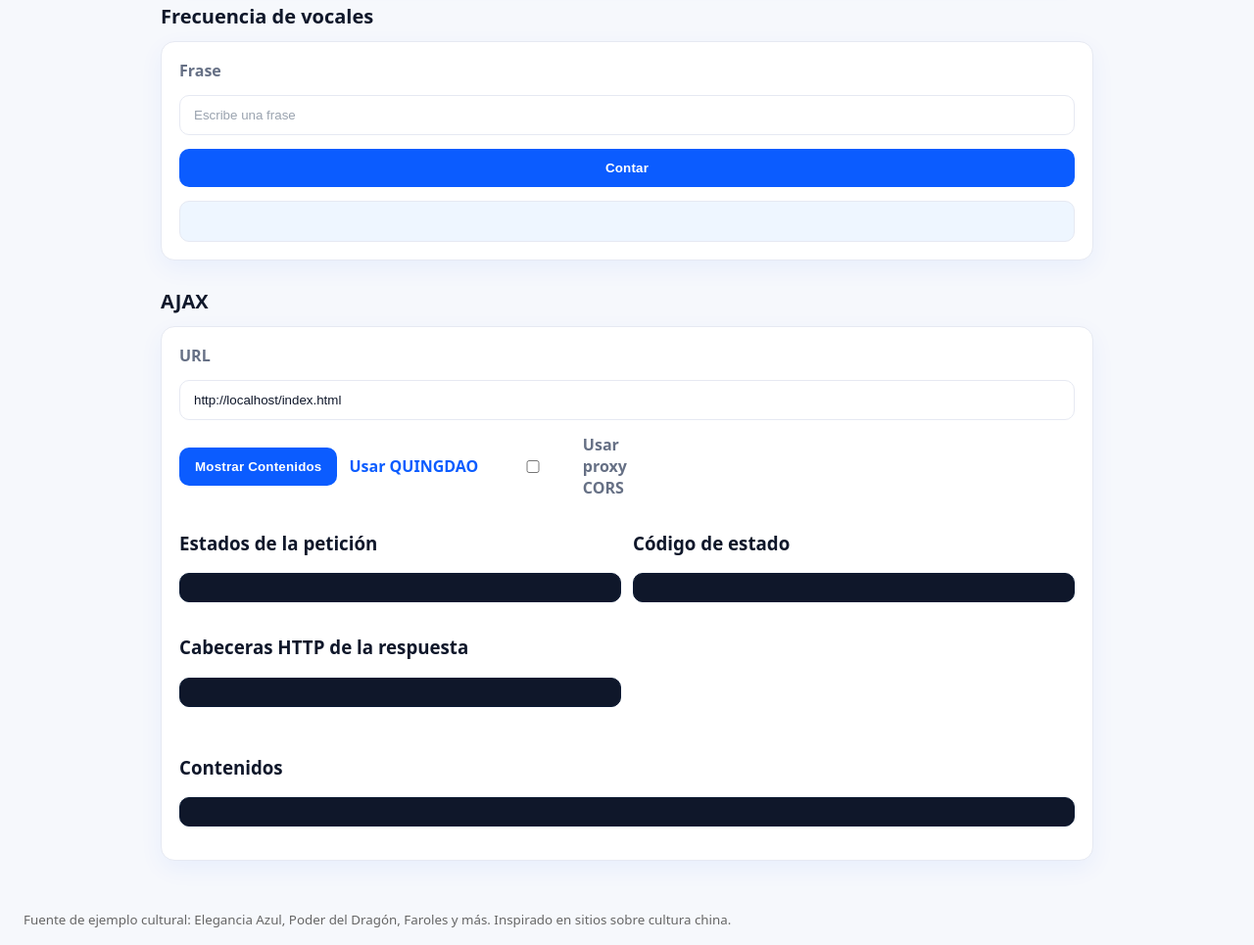
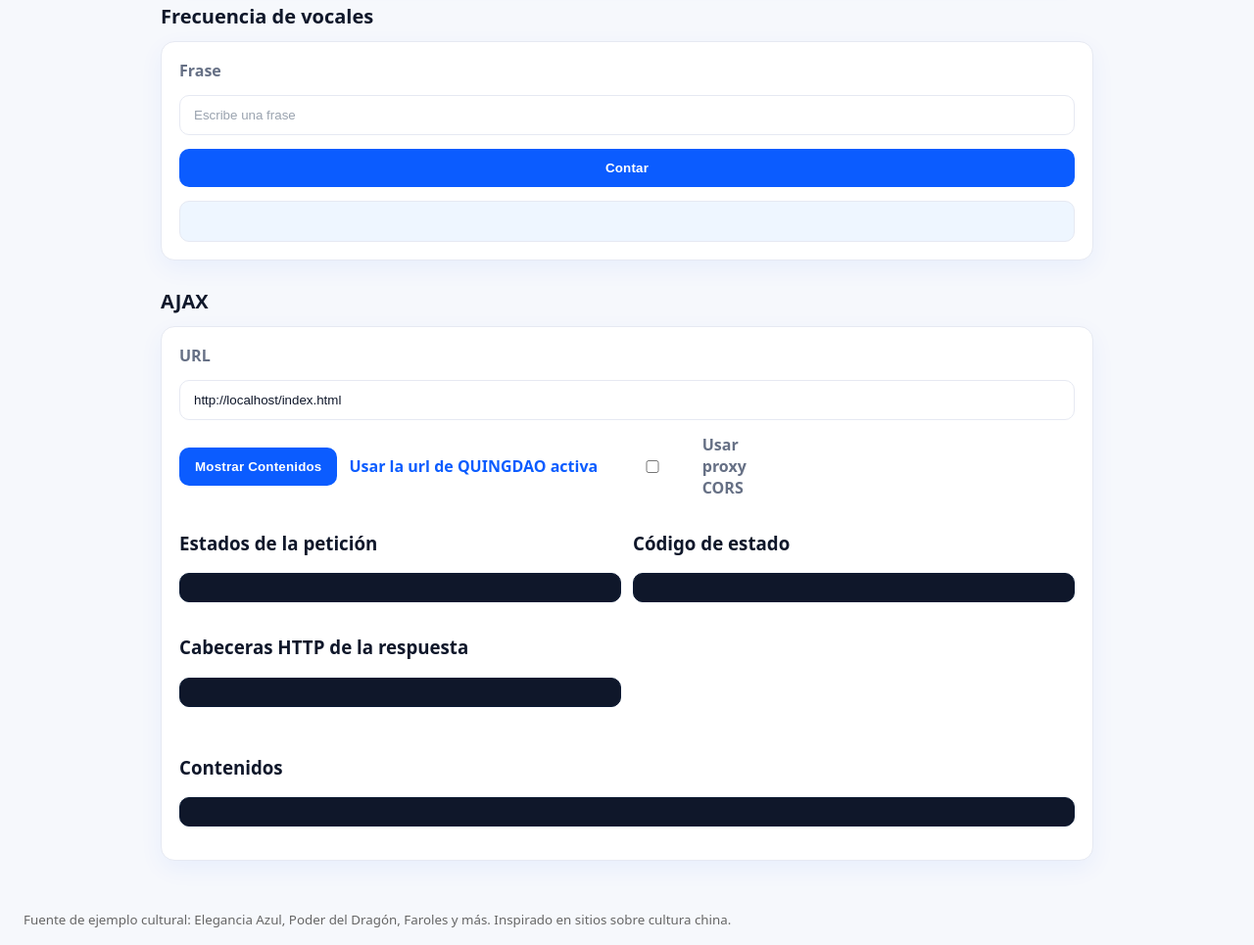
Before and after one commit to atomixon49/JS-AJAX-ACT-II, a plain HTML site: page index.html in a window 1280 px wide. Shown: the part 991-1956 px from the top of the page at 98% size. Drawn offline with Linux system fonts and the light colour scheme.

Commit message:
cambio-boton

```diff
--- a/index.html
+++ b/index.html
@@ -66,7 +66,7 @@
         <input id="ajax-url" type="url" placeholder="https://">
         <div class="actions">
           <button id="ajax-btn">Mostrar Contenidos</button>
-          <a class="link" id="ajax-fill" href="#">Usar QUINGDAO</a>
+          <a class="link" id="ajax-fill" href="#">Usar la url de QUINGDAO activa</a>
           <label style="display:flex;align-items:center;gap:8px;">
             <input id="ajax-proxy" type="checkbox"> Usar proxy CORS
           </label>
```
